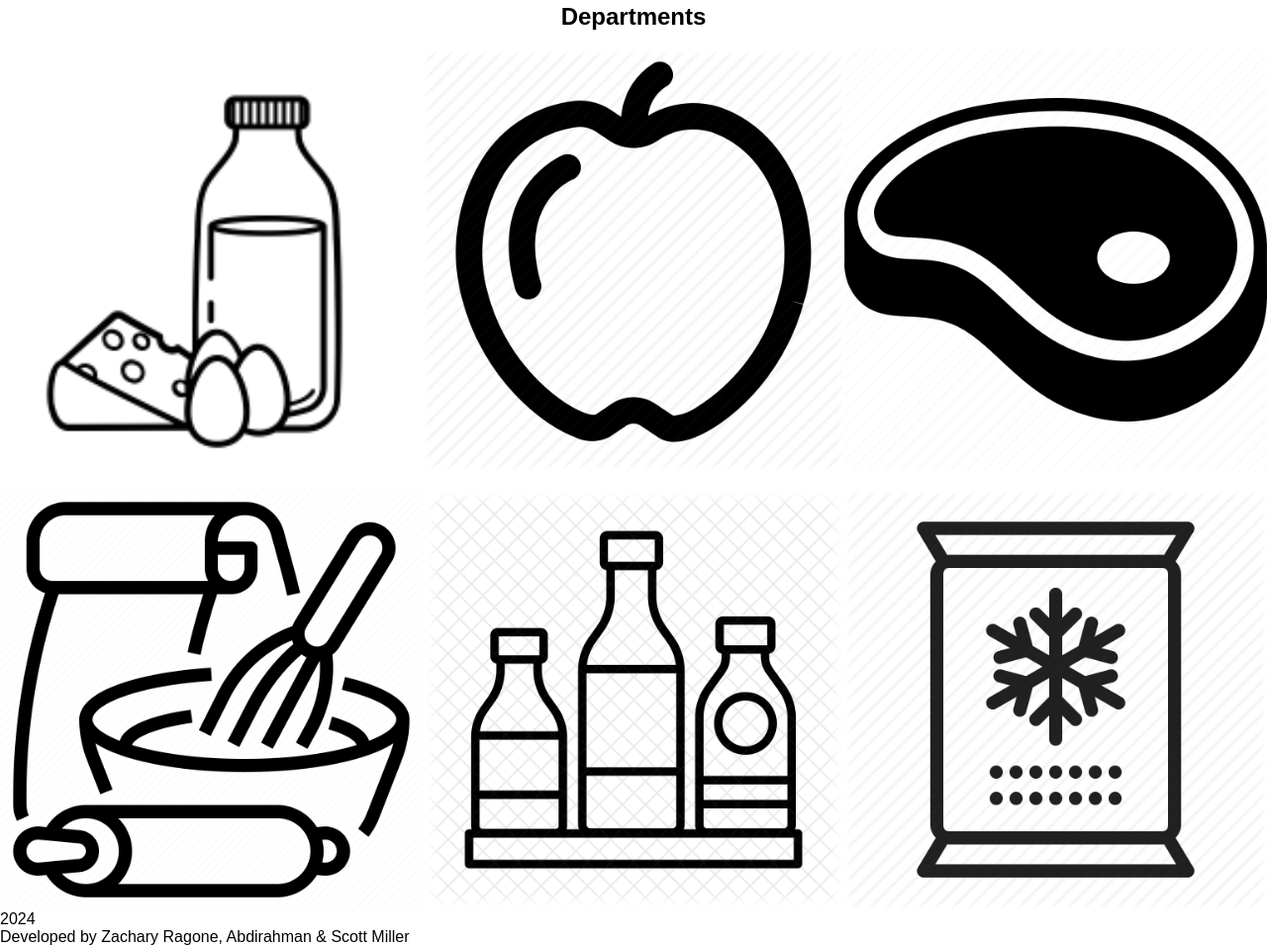
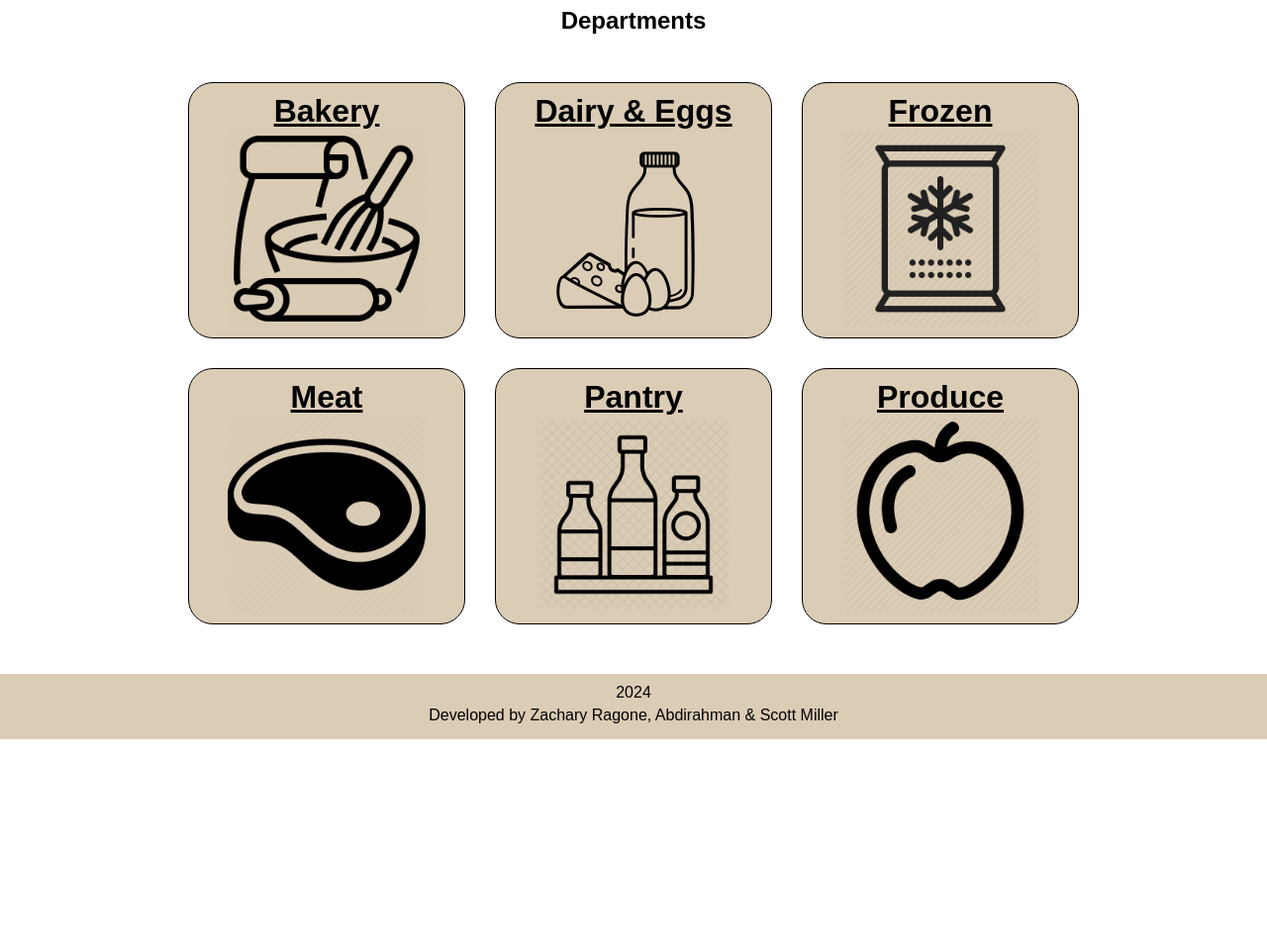
Before and after one commit to Scottymichaelmillerguy/SEIS-622-Final-Project, a plain HTML site: page farmerssquare.html in a window 1280 px wide. Shown: the part 590-1546 px from the top of the page at 99% size. After the commit the page ends 1337 px from the top, so only its background shows below. Drawn offline with Linux system fonts and the light colour scheme.

Commit message:
CSS Complete Main Page

```diff
--- a/css/styles_home.css
+++ b/css/styles_home.css
@@ -194,3 +194,51 @@ h2 {
   width: 100%;
   height: auto;
 }
+
+.table-container {
+  flex-grow: 1;
+  display: flex;
+  justify-content: center;
+
+}
+
+.department-img {
+  height: 200px;
+  width: 200px;
+  display: block;
+  margin: 0 auto;
+}
+
+table {
+  width: 75%;
+  text-align: center;
+  border-spacing: 30px;
+}
+
+td {
+  border: 1px solid black;
+  text-align: center;
+  border-radius: 25px;
+  background-color: #dbccb5;
+  align-items: "center";
+  vertical-align: middle;
+  padding: 10px;
+}
+
+a {
+  font-weight: bold;
+  font-size: 2rem;
+  color: black;
+}
+
+footer {
+  display: block;
+  text-align: center;
+  margin-top: 20px;
+  padding: 10px 0;
+  background-color: #dbccb5;
+
+}
+.footer-year, .creator-names {
+  margin-bottom: 5px;
+}
--- a/farmerssquare.html
+++ b/farmerssquare.html
@@ -11,9 +11,7 @@
     <header>
         <a href="farmerssquare.html" class="home_button">
             <img style="width: 50px; height: 50px; object-fit: cover;" src="images/white-home-icon-transparent-png-6.png" alt="Home Button">
-            <div class="middle"></div>
         </a>
-
 
         <h1 id="store-header">Farmer's Square&emsp;<img style="width: 50px; height: 50px; object-fit: cover;" src="images/Gemini_Generated_Image_rob1fsrob1fsrob1.jfif" alt="Home Button"></h1>
 
@@ -113,60 +111,54 @@
 <br/>
 <br/>
 
-<section>
+<body>
     <h2>Departments</h2>
 
     <br/>
-<div class="row">
 
-    <div class="item">
+    <div class="table-container">
+        <table>
+            <tr>
+                <td>
+                    <a href="farmerssquare_bakery.html">
+                        Bakery<img class="department-img" src="images/bakery_icon.png" alt="Bakery Department">
+                    </a>
+                </td>
+                <td>
                     <a href="farmerssquare_dairy_and_eggs.html">
-            <img class = "department_image" src = "images/dairy_icon.jpg" alt="Dairy & Eggs Department"/>
+                        Dairy & Eggs<img class="department-img" src="images/dairy_icon.jpg" alt="Dairy & Eggs Department">
                     </a>
+                </td>
+                <td>
+                    <a href="farmerssquare_frozen.html">
+                        Frozen<img class="department-img" src="images/frozen_icon.png" alt="Frozen Department">
+                    </a>
+                </td>
+            </tr>
+            <tr>
+                <td>
+                    <a href="farmerssquare_meat.html">
+                        Meat<img class="department-img" src="images/meat_icon.png" alt="Meat Department">
+                    </a>
+                </td>
+                <td>
+                    <a href="farmerssquare_pantry.html">
+                        Pantry<img class="department-img" src="images/pantry_icon.png" alt="Pantry Department">
+                    </a>
+                </td>
+                <td>
+                    <a href="farmerssquare_produce.html">
+                        Produce<img class="department-img" src="images/produce_icon.jpg" alt="Produce Department">
+                    </a>
+                </td>
+            </tr>
+        </table>
     </div>
-
-    <div class="item">
-        <a href="farmerssquare_produce.html">
-            <img src = "images/produce_icon.jpg" alt="Produce Department"/>
-        </a>
-    </div>
-
-    <div class="item">
-        <a href="farmerssquare_meat.html">
-            <img src = "images/meat_icon.png" alt="Meat Department"/>
-        </a>
-    </div>
-</div>
-
-<br/>
-
-<div class="row">
-
-    <div class="item">
-        <a href="farmerssquare_bakery.html">
-            <img src = "images/bakery_icon.png" alt="Bakery Department"/>
-        </a>
-    </div>
-
-    <div class="item">
-        <a href="farmerssquare_pantry.html">
-            <img src = "images/pantry_icon.png" alt="Pantry Department"/>
-        </a>
-    </div>
-
-    <div class="item">
-        <a href="farmerssquare_frozen.html">
-            <img src = "images/frozen_icon.png" alt="Frozen Department"/>
-        </a>
-    </div>
-</div>
-</section>
-
     <footer>
         <p class="footer-year">2024</p>
         <p class = "creator-names">Developed by Zachary Ragone, Abdirahman & Scott Miller</p>
     </footer>
-
+</body>
 
 
 
```
Lines whose indentation alone changed are shown as unchanged.
